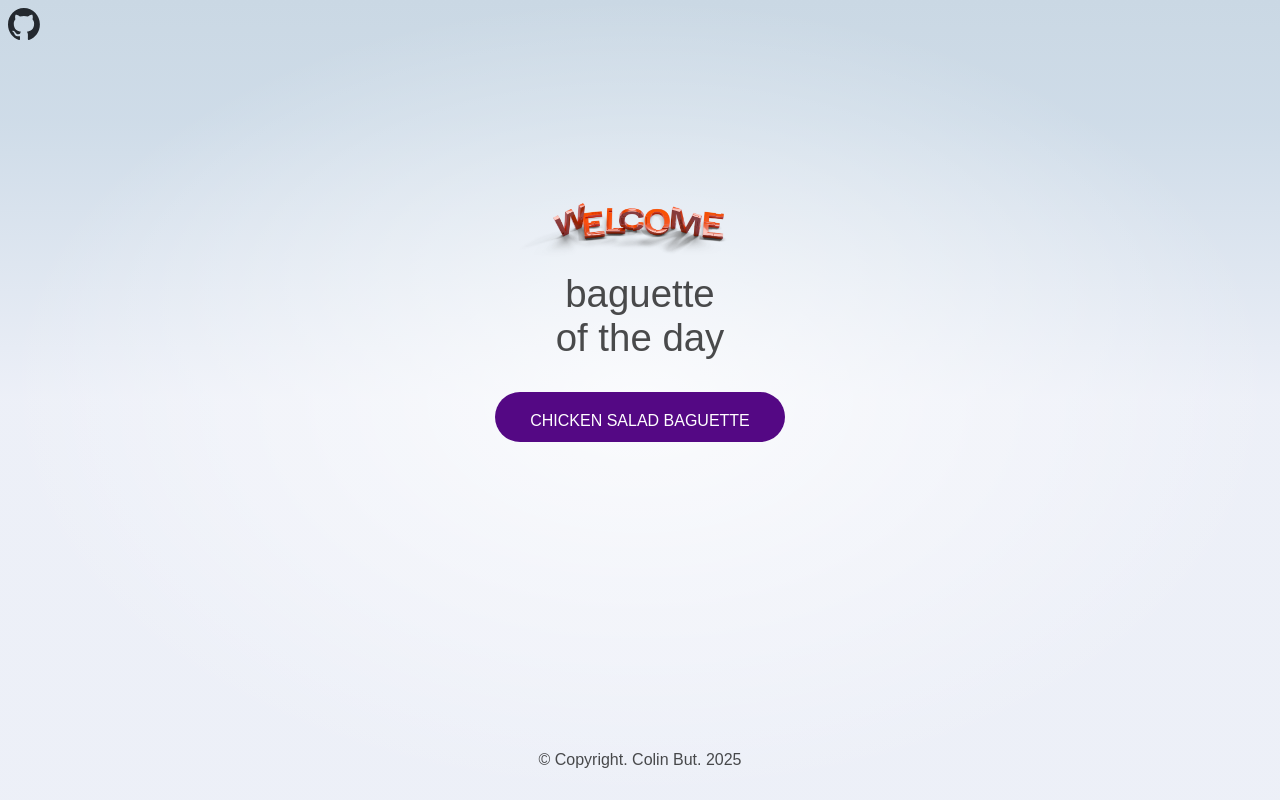
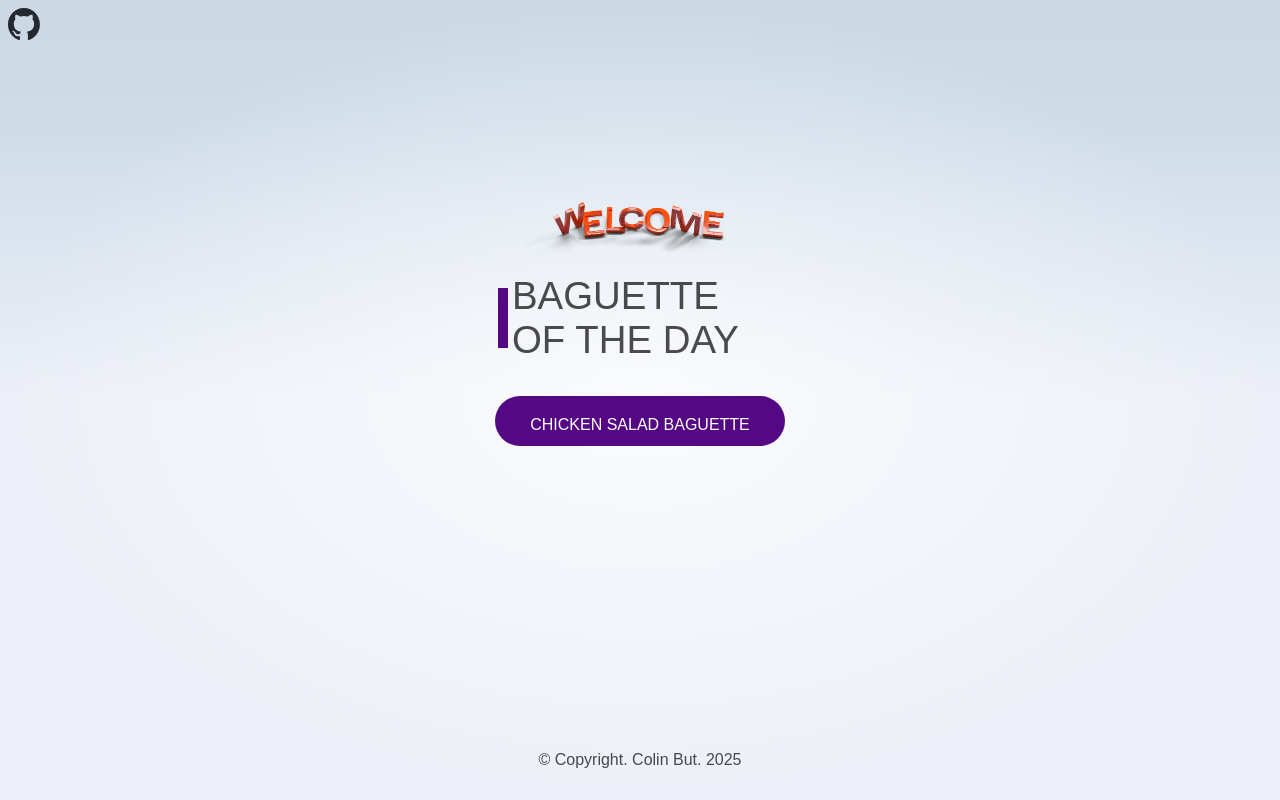
Before and after one commit to colinbut/wenzel-baguette-of-the-day, a SvelteKit app: page / in a window 1280 px wide. Built offline with nearby package versions, Linux system fonts and the light colour scheme.

Commit message:
feat: title

```diff
--- a/src/routes/Baguette.svelte
+++ b/src/routes/Baguette.svelte
@@ -31,8 +31,22 @@
 				<img src={welcomeFallback} alt="Welcome" />
 			</picture>
 		</span>
+		<table>
+			<tbody>
+				<tr>
+					<td>
+						<div class="display-bar-decoration"></div>
+					</td>
+					<td>
+						<div class="display-text">
+							BAGUETTE<br />OF THE DAY
+						</div>
+					</td>
+				</tr>
+			</tbody>
 
-		baguette<br />of the day
+		</table>
+
 	</h1>
 
 	<h2 class="baguette-text-bg-panel">
@@ -61,6 +75,17 @@
 		display: block;
 	}
 
+	.display-bar-decoration {
+		width: 10px;
+		height: 60px;
+		background-color: #540884;
+		/* padding: 2px; */
+	}
+
+	.display-text {
+		text-align: left;
+	}
+
 	.baguette-text-bg-panel {
   		border-radius: 25px;
   		background-color: #540884;
```
